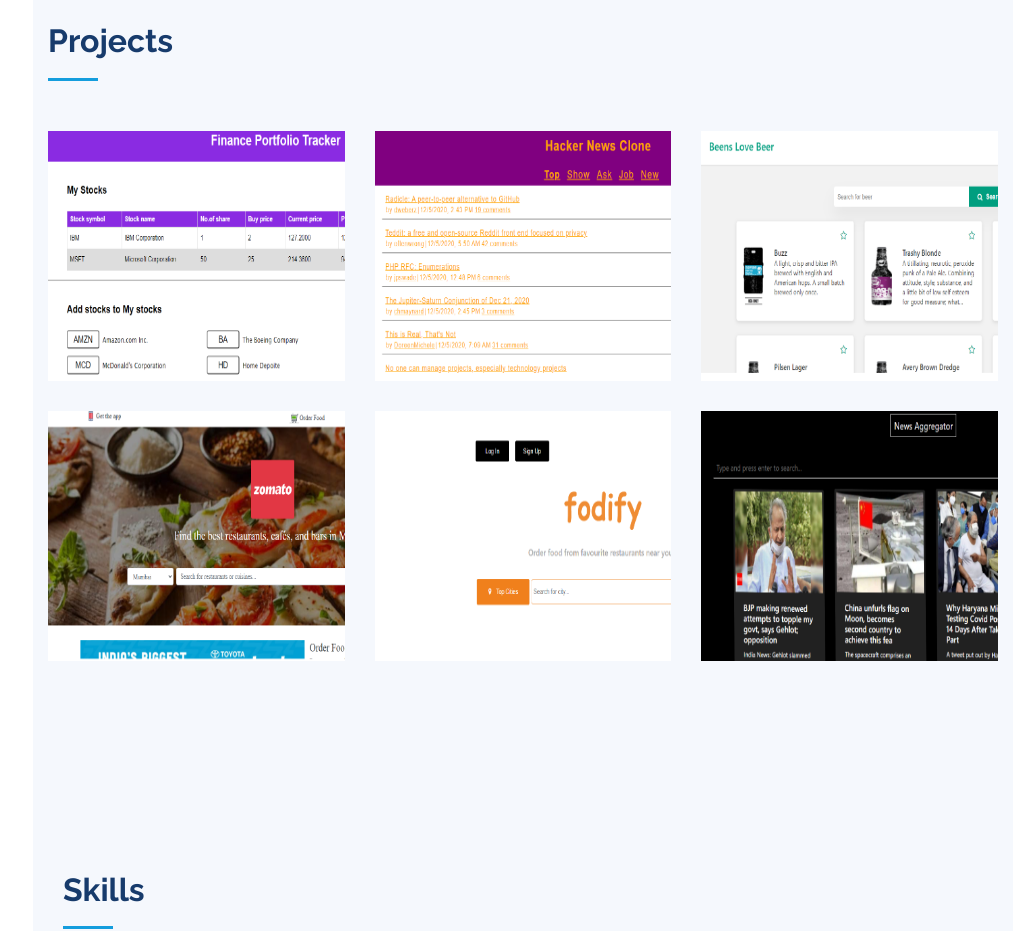
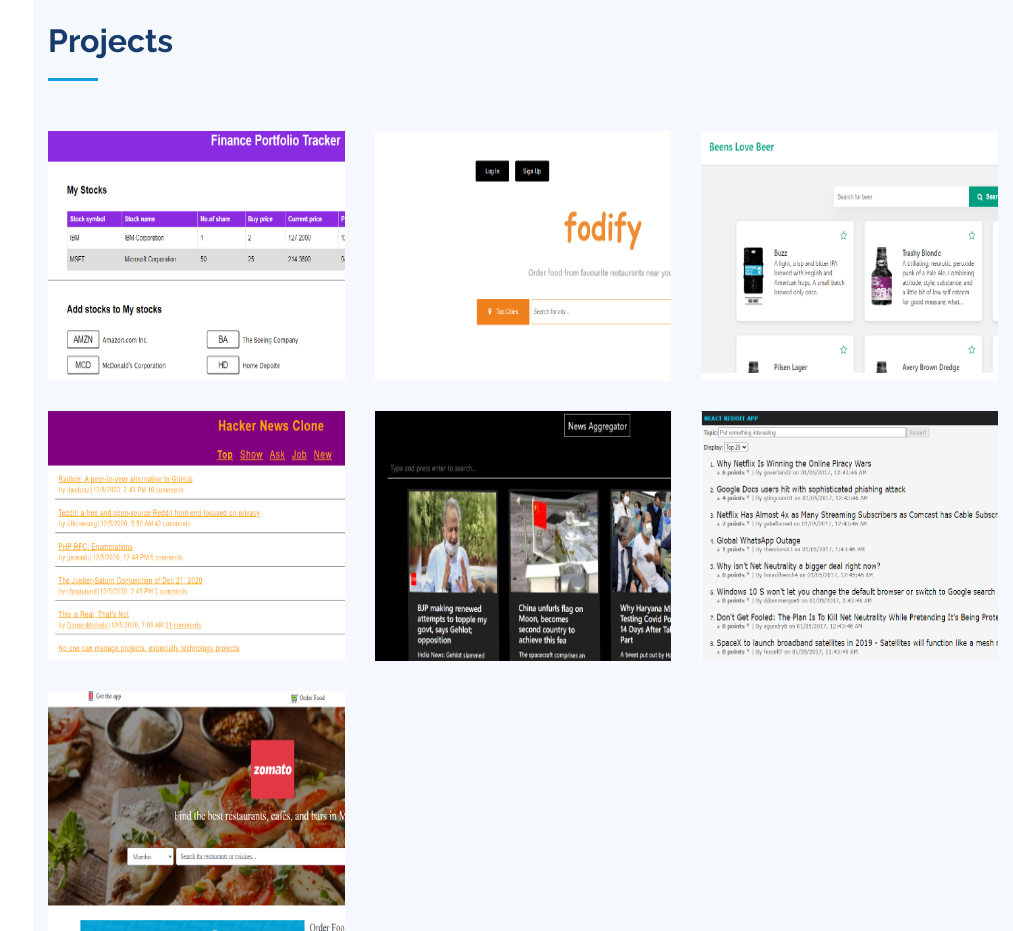
Before and after one commit to Karishma1208/portfolio.github.io, a plain HTML site: page index.html in a window 1280 px wide. Shown: the part 1960-2891 px from the top of the page, without its empty margins (267-1280 px from the left). Drawn offline with nearby package versions, Linux system fonts and the light colour scheme.

Commit message:
updated portfolio

```diff
--- a/index.html
+++ b/index.html
@@ -10,8 +10,8 @@
   <meta content="" name="keywords">
 
   <!-- Favicons -->
- <link href="assets/img/favicon.png" rel="icon">
-  <link href="assets/img/apple-touch-icon.png" rel="apple-touch-icon">
+ <link href="assets/img/logo.jpg" rel="icon">
+  <link href="assets/img/logo.jpg" rel="apple-touch-icon">
 
   <!-- Google Fonts -->
   <link href="https://fonts.googleapis.com/css?family=Open+Sans:300,300i,400,400i,600,600i,700,700i|Raleway:300,300i,400,400i,500,500i,600,600i,700,700i|Poppins:300,300i,400,400i,500,500i,600,600i,700,700i" rel="stylesheet">
@@ -176,6 +176,26 @@
             </div>
           </div>
 
+		   <div class="col-lg-4 col-md-6 portfolio-item filter-app">
+            <div class="portfolio-wrap">
+              <img src="assets/img/fodify.png" class="img-fluid" alt="">
+              <div class="portfolio-links">
+                <a href="http://localhost:3000/"><i class="bx bx-plus"></i></a>
+                <a href="https://github.com/Karishma1208/fodify" title="More Details"><i class="bx bx-link"></i></a>
+              </div>
+            </div>
+          </div>
+
+		   <div class="col-lg-4 col-md-6 portfolio-item filter-app">
+            <div class="portfolio-wrap">
+              <img src="assets/img/beer.png" class="img-fluid" alt="">
+              <div class="portfolio-links">
+                <a href="https://beer-love.netlify.app/"><i class="bx bx-plus"></i></a>
+                <a href="https://github.com/Karishma1208/beans-beers-lovers" title="More Details"><i class="bx bx-link"></i></a>
+              </div>
+            </div>
+          </div>
+
           <div class="col-lg-4 col-md-6 portfolio-item filter-web">
             <div class="portfolio-wrap">
               <img src="assets/img/hacker-news.png" class="img-fluid" alt="">
@@ -186,18 +206,27 @@
             </div>
           </div>
 
-          <div class="col-lg-4 col-md-6 portfolio-item filter-app">
+		  <div class="col-lg-4 col-md-6 portfolio-item filter-app">
             <div class="portfolio-wrap">
-              <img src="assets/img/beer.png" class="img-fluid" alt="">
+              <img src="assets/img/news-agg.png" class="img-fluid" alt="">
               <div class="portfolio-links">
-                <a href="https://beer-love.netlify.app/"><i class="bx bx-plus"></i></a>
-                <a href="https://github.com/Karishma1208/beans-beers-lovers" title="More Details"><i class="bx bx-link"></i></a>
+                <a href="http://localhost:3000/"><i class="bx bx-plus"></i></a>
+                <a href="https://github.com/Karishma1208/news-aggregator-app" title="More Details"><i class="bx bx-link"></i></a>
               </div>
             </div>
           </div>
 
+		   <div class="col-lg-4 col-md-6 portfolio-item filter-app">
+            <div class="portfolio-wrap">
+              <img src="assets/img/reddit.png" class="img-fluid" alt="">
+              <div class="portfolio-links">
+                <a href="https://react-reddit-app.netlify.app/"><i class="bx bx-plus"></i></a>
+                <a href="https://github.com/Karishma1208/react-reddit" title="More Details"><i class="bx bx-link"></i></a>
+              </div>
+            </div>
+          </div>
 
-          <div class="col-lg-4 col-md-6 portfolio-item filter-card">
+		    <div class="col-lg-4 col-md-6 portfolio-item filter-card">
             <div class="portfolio-wrap">
 			<style>
 .img-fluid{
@@ -214,25 +243,6 @@
             </div>
           </div>
 
-		   <div class="col-lg-4 col-md-6 portfolio-item filter-app">
-            <div class="portfolio-wrap">
-              <img src="assets/img/fodify.png" class="img-fluid" alt="">
-              <div class="portfolio-links">
-                <a href="http://localhost:3000/"><i class="bx bx-plus"></i></a>
-                <a href="https://github.com/Karishma1208/fodify" title="More Details"><i class="bx bx-link"></i></a>
-              </div>
-            </div>
-          </div>
-
-		  <div class="col-lg-4 col-md-6 portfolio-item filter-app">
-            <div class="portfolio-wrap">
-              <img src="assets/img/news-agg.png" class="img-fluid" alt="">
-              <div class="portfolio-links">
-                <a href="http://localhost:3000/"><i class="bx bx-plus"></i></a>
-                <a href="https://github.com/Karishma1208/news-aggregator-app" title="More Details"><i class="bx bx-link"></i></a>
-              </div>
-            </div>
-          </div>
 
         </div>
 
```
Also changed, not shown: assets/img/logo.jpg (added), assets/img/reddit.png (added), 1 other file.
